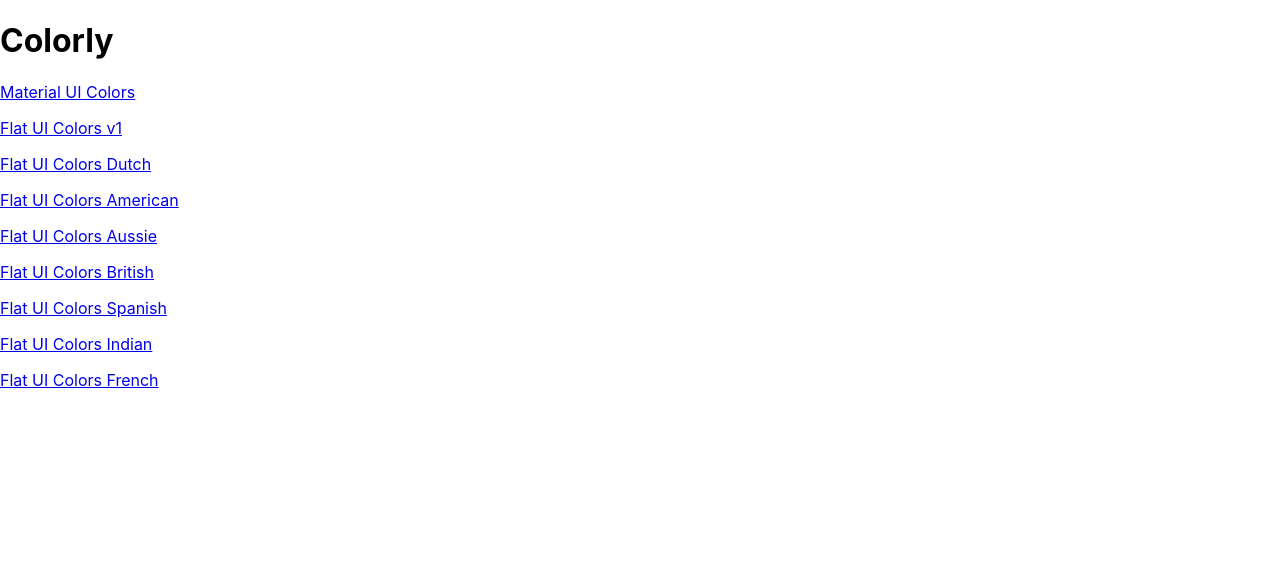
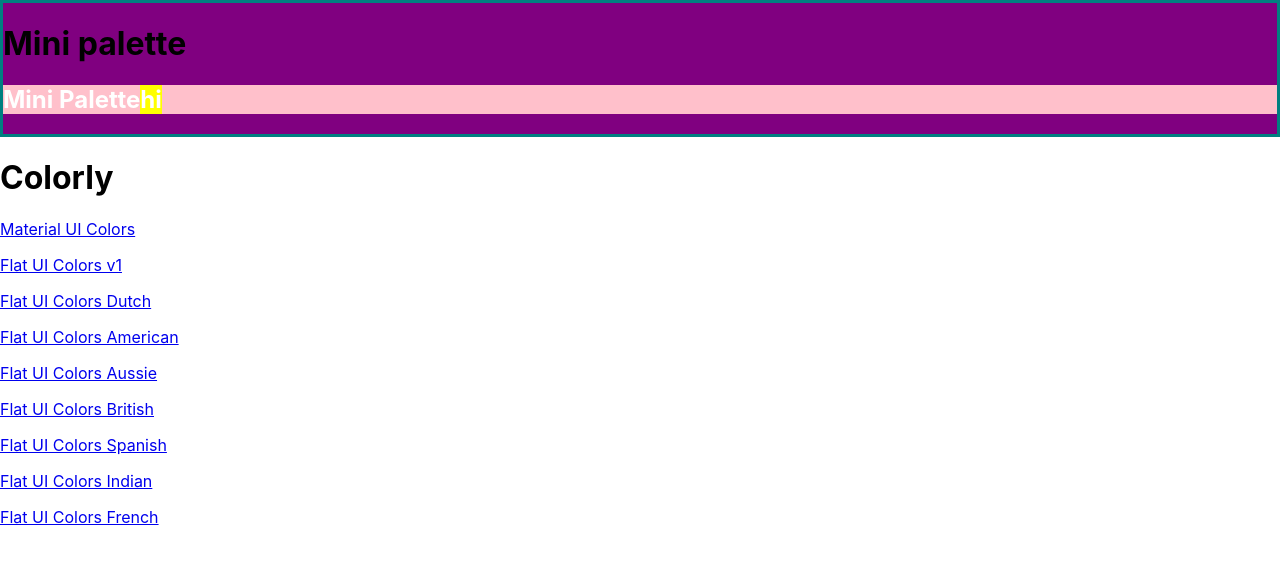
Before and after one commit to prosperosbooks/Colorly, a React (Create React App) app: page / in a window 1280 px wide. Shown: the top 564 px of the page. Built offline with nearby package versions, Linux system fonts and the light colour scheme; the HTML template or start-up script is replaced by a standard one.

Commit message:
add withStyles with demo styles

```diff
--- a/package.json
+++ b/package.json
@@ -5,6 +5,7 @@
   "dependencies": {
     "@material-ui/core": "^4.2.1",
     "@material-ui/icons": "^4.2.1",
+    "@material-ui/styles": "^4.2.1",
     "chroma-js": "^2.0.4",
     "rc-slider": "^8.6.13",
     "react": "^16.8.6",
--- /dev/null
+++ b/src/MiniPalette.js
@@ -0,0 +1,35 @@
+import React from "react";
+import { withStyles } from "@material-ui/styles";
+
+const styles = {
+  main: {
+    backgroundColor: "purple",
+    border: "3px solid teal"
+  },
+  secondary: {
+    backgroundColor: "pink",
+    "& h1": {
+      color: "white",
+      "& span": {
+          backgroundColor: 'yellow'
+      }
+    }
+  }
+};
+
+const MiniPalette = props => {
+  const { classes } = props;
+
+  return (
+    <div className={classes.main}>
+      <h1>Mini palette</h1>
+      <section className={classes.secondary}>
+        <h1>Mini Palette
+            <span>hi</span>
+        </h1>
+      </section>
+    </div>
+  );
+};
+
+export default withStyles(styles)(MiniPalette);
--- a/src/PaletteList.js
+++ b/src/PaletteList.js
@@ -1,11 +1,13 @@
 import React, { Component } from "react";
 import { Link } from "react-router-dom";
+import MiniPalette from "./MiniPalette";
 
 export default class PaletteList extends Component {
   render() {
     const { palettes } = this.props;
     return (
       <div>
+        <MiniPalette />
         <h1>Colorly</h1>
         {palettes.map(palette => (
           <p>
```
